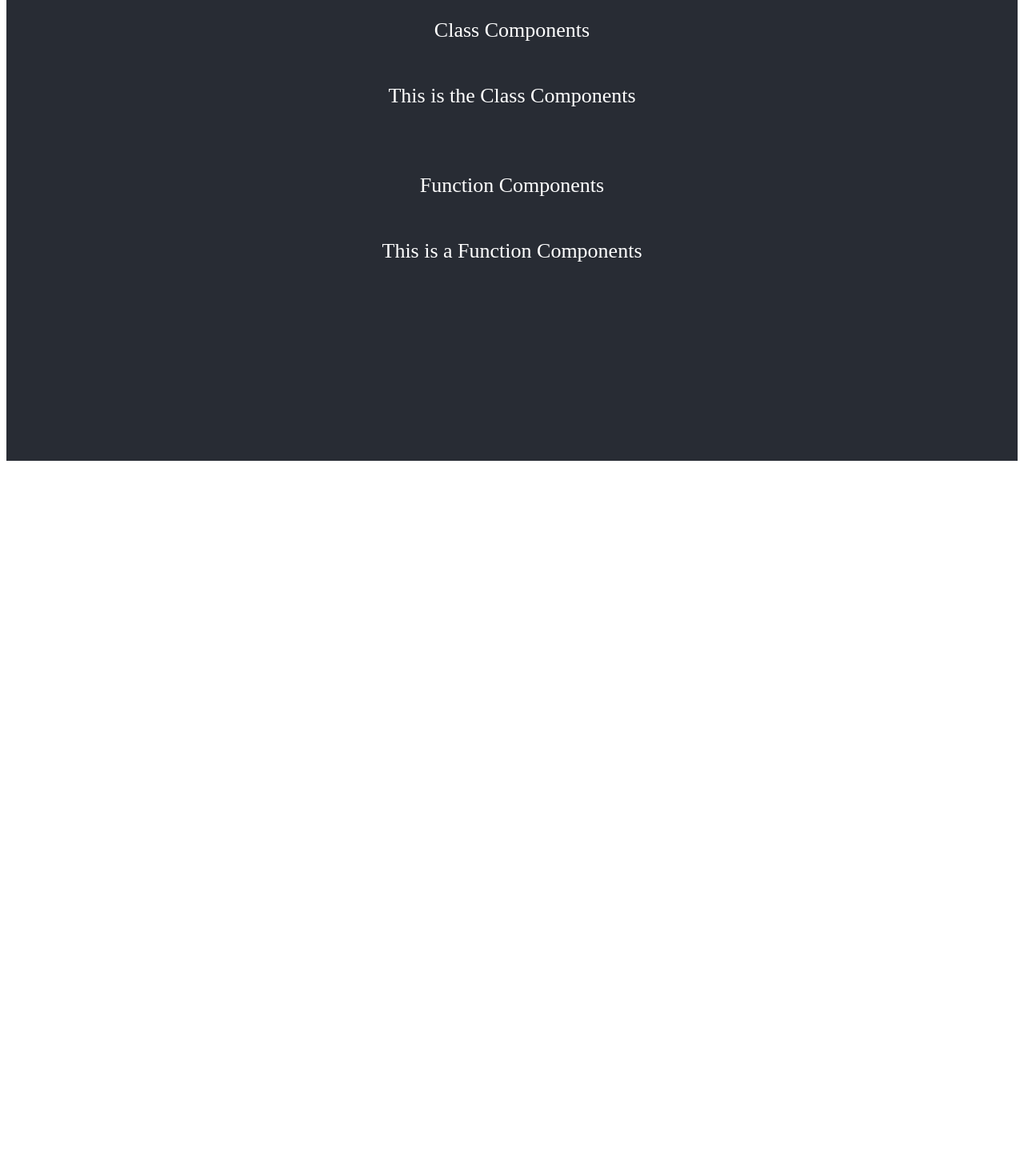
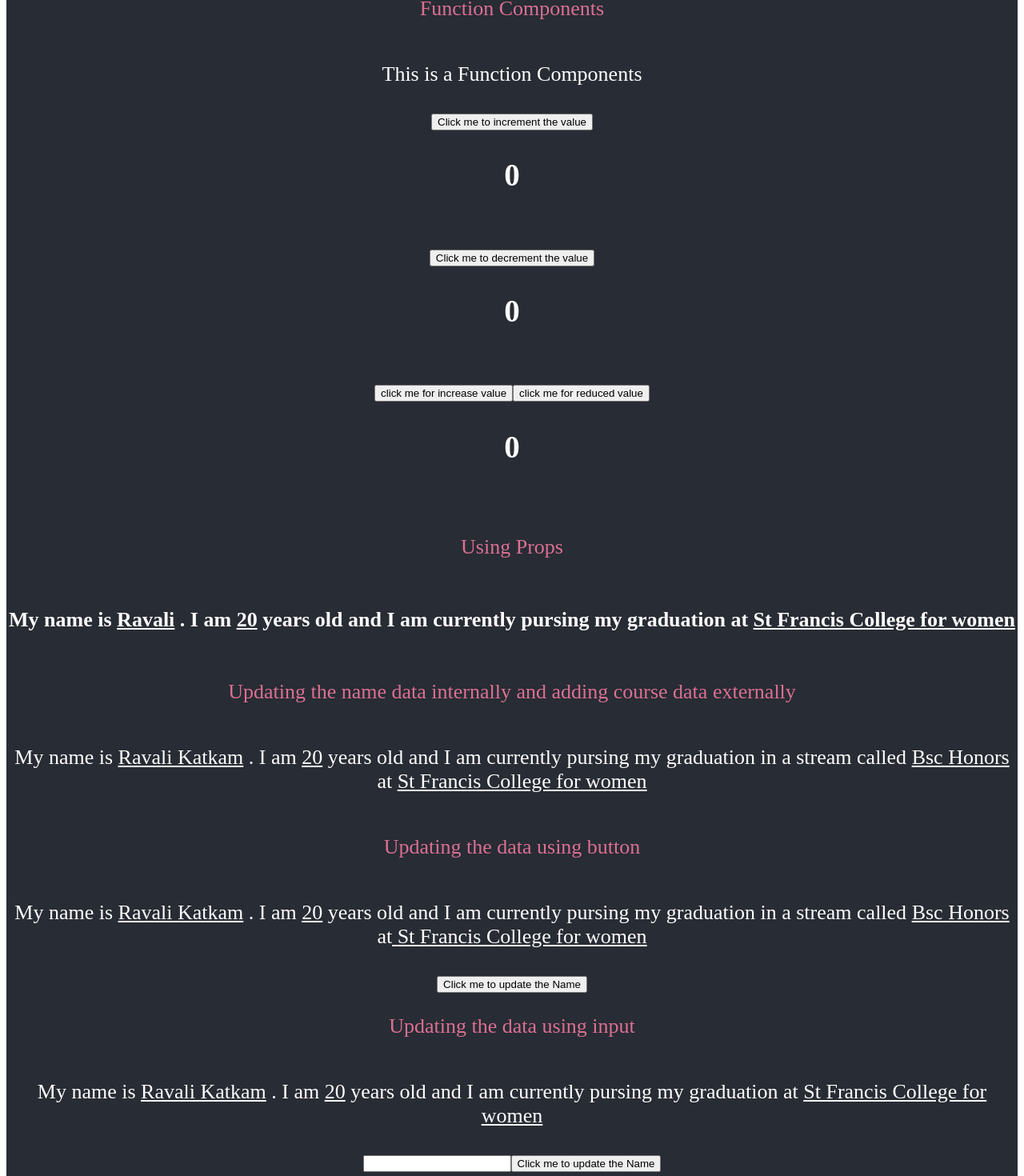
Before and after one commit to KatkamRavali/ReactJS-Code, a React (Create React App) app in the folder first-react-project/: page / in a window 1280 px wide. Shown: the part 232-1702 px from the top of the page at 80% size. Before the commit the page ends 816 px from the top, so only its background shows below. Built offline with nearby package versions, Linux system fonts and the light colour scheme.

Commit message:
Components States Hooks and Props

```diff
--- a/first-react-project/package.json
+++ b/first-react-project/package.json
@@ -8,6 +8,7 @@
     "@testing-library/user-event": "^13.5.0",
     "react": "^18.3.1",
     "react-dom": "^18.3.1",
+    "react-router-dom": "^6.23.1",
     "react-scripts": "5.0.1",
     "web-vitals": "^2.1.4"
   },
--- a/first-react-project/src/App.css
+++ b/first-react-project/src/App.css
@@ -23,7 +23,9 @@
   font-size: calc(10px + 2vmin);
   color: white;
 }
-
+.App-P {
+  color: palevioletred;
+}
 .App-link {
   color: #61dafb;
 }
--- a/first-react-project/src/App.js
+++ b/first-react-project/src/App.js
@@ -3,16 +3,59 @@ import "./App.css";
 // Importing call component
 import ClassComponent from "./Components/ClassComponent";
 import FunctionComponent from "./Components/FunctionComponent";
+import FunctionComponent1 from "./Components/PropsFunctionComponent";
+import FunctionComponent2 from "./Components/UpdatingData";
+import FunctionComponent3 from "./Components/UpdateUsingButton";
+import FunctionComponent4 from "./Components/UpdateUsingInput";
+
+// ---- Updating a value ----
+import { useState } from "react";
 
 function App() {
+  const [name, setName] = useState("Ravali Katkam"); // --- updating a value ----
+  const [names, setNames] = useState("Ravali Katkam");
   return (
     <div className="App">
       <header className="App-header">
-        <p> Class Components </p>
+        <p className="App-P"> Class Components </p>
         <ClassComponent />
         <br />
-        <p> Function Components </p>
+
+        <p className="App-P"> Function Components </p>
         <FunctionComponent />
+        <br />
+
+        <p className="App-P"> Using Props </p>
+        <FunctionComponent1
+          name="Ravali"
+          age={20}
+          graduation="St Francis College for women"
+        />
+
+        <p className="App-P">
+          Updating the name data internally and adding course data externally
+        </p>
+        <FunctionComponent2
+          name={name}
+          age={20}
+          graduation="St Francis College for women"
+        />
+
+        <p className="App-P"> Updating the data using button </p>
+        <FunctionComponent3
+          name={name}
+          age={20}
+          graduation="St Francis College for women"
+          setName={setName}
+        />
+
+        <p className="App-P"> Updating the data using input </p>
+        <FunctionComponent4
+          name={names}
+          age={20}
+          graduation="St Francis College for women"
+          setName={setNames}
+        />
       </header>
     </div>
   );
--- a/first-react-project/src/Components/FunctionComponent.jsx
+++ b/first-react-project/src/Components/FunctionComponent.jsx
@@ -1,9 +1,33 @@
-import React from "react";
+import React, { useState } from "react";
 
 function FunctionComponent() {
+  const [countInc, setCountInc] = useState(0);
+  const [countDec, setCountDec] = useState(0);
+  const [count, setCount] = useState(0);
+  const reduceCount = () => {
+    setCount(count - 1);
+  };
   return (
     <div className="App">
       <p> This is a Function Components </p>
+      {/* Increment the value */}
+      <button onClick={() => setCountInc(countInc + 1)}>
+        Click me to increment the value
+      </button>
+      <h2>{countInc}</h2>
+      <br />
+      {/* Decrement the value  */}
+      <button onClick={() => setCountDec(countDec - 1)}>
+        Click me to decrement the value
+      </button>
+      <h2>{countDec}</h2>
+      <br />
+      {/* Increase and Decrease both values in single button */}
+      <button onClick={() => setCount(count + 1)}>
+        click me for increase value
+      </button>
+      <button onClick={reduceCount}> click me for reduced value </button>
+      <h2>{count}</h2>
     </div>
   );
 }
--- /dev/null
+++ b/first-react-project/src/Components/PropsFunctionComponent.jsx
@@ -0,0 +1,19 @@
+import React from "react";
+
+function FunctionComponent1(props) {
+  return (
+    <div className="App">
+      <h4>
+        My name is <u>{props.name}</u> . I am <u>{props.age}</u> years old and I
+        am currently pursing my graduation at <u>{props.graduation}</u>
+      </h4>
+    </div>
+  );
+}
+
+/**
+ * props.name is the static type
+ * course is the dynamic type
+ */
+
+export default FunctionComponent1;
--- /dev/null
+++ b/first-react-project/src/Components/UpdateUsingButton.jsx
@@ -0,0 +1,24 @@
+import React from "react";
+
+function FunctionComponent3(props) {
+  const course = "Bsc Honors";
+  return (
+    <div className="App">
+      <p>
+        My name is <u>{props.name}</u> . I am <u>{props.age}</u> years old and I
+        am currently pursing my graduation in a stream called <u>{course}</u> at
+        <u> {props.graduation} </u>
+      </p>
+      <button onClick={() => props.setName("Sonu")}>
+        Click me to update the Name
+      </button>
+    </div>
+  );
+}
+
+/**
+ * props.name is the static type
+ * course is the dynamic type
+ */
+
+export default FunctionComponent3;
--- /dev/null
+++ b/first-react-project/src/Components/UpdateUsingInput.jsx
@@ -0,0 +1,26 @@
+import React, { useState } from "react";
+
+function FunctionComponent4({ name, age, graduation, setName }) {
+  const [changeName, setChangeName] = useState("");
+  return (
+    <div className="App">
+      <p>
+        My name is <u>{name}</u> . I am <u>{age}</u> years old and I am
+        currently pursing my graduation at <u> {graduation} </u>
+      </p>
+      <input onChange={(e) => setChangeName(e.target.value)} />
+      <button onClick={() => setName(changeName)}>
+        Click me to update the Name
+      </button>
+      <br />
+      <br />
+    </div>
+  );
+}
+
+/**
+ * props.name is the static type
+ * course is the dynamic type
+ */
+
+export default FunctionComponent4;
--- /dev/null
+++ b/first-react-project/src/Components/UpdatingData.jsx
@@ -0,0 +1,21 @@
+import React, { useState } from "react";
+
+function FunctionComponent2(props) {
+  const course = "Bsc Honors";
+  return (
+    <div className="App">
+      <p>
+        My name is <u>{props.name}</u> . I am <u>{props.age}</u> years old and I
+        am currently pursing my graduation in a stream called <u>{course}</u> at{" "}
+        <u>{props.graduation}</u>
+      </p>
+    </div>
+  );
+}
+
+/**
+ * props.name is the static type
+ * course is the dynamic type
+ */
+
+export default FunctionComponent2;
```
Also changed, not shown: 1 other file (tests, documents, lock files or other folders).
